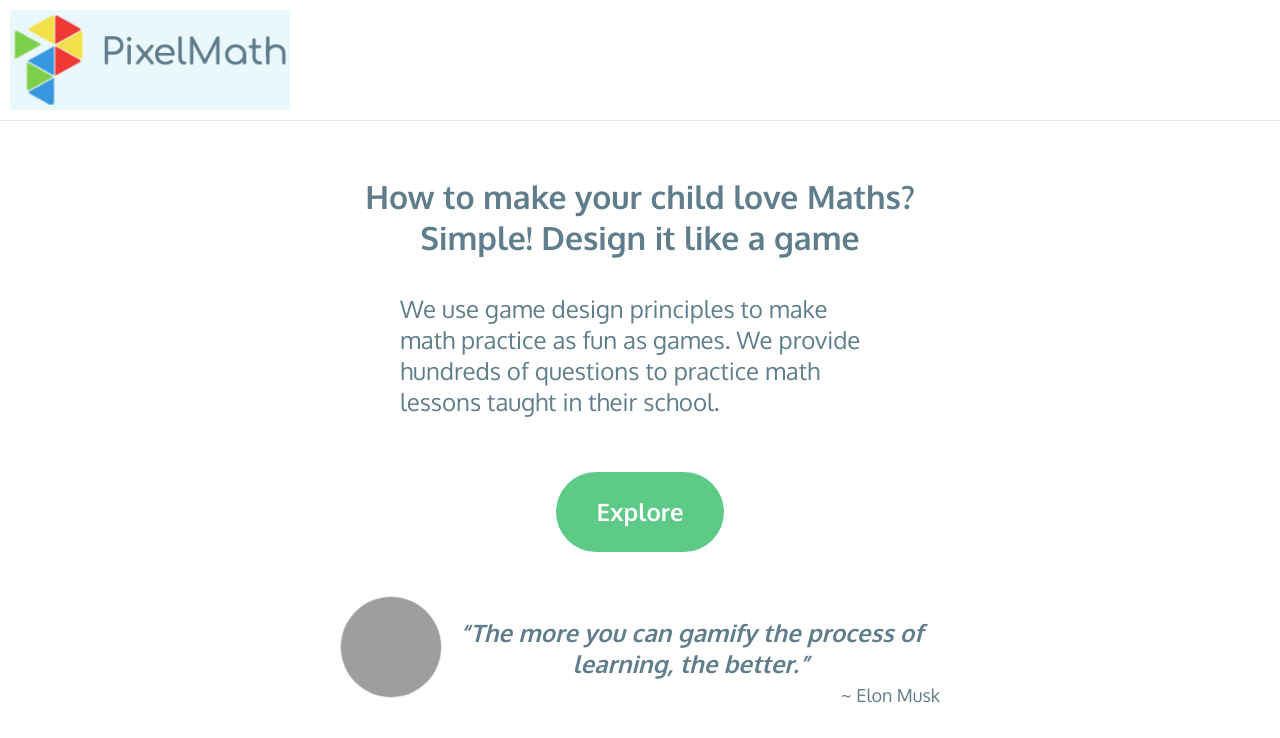
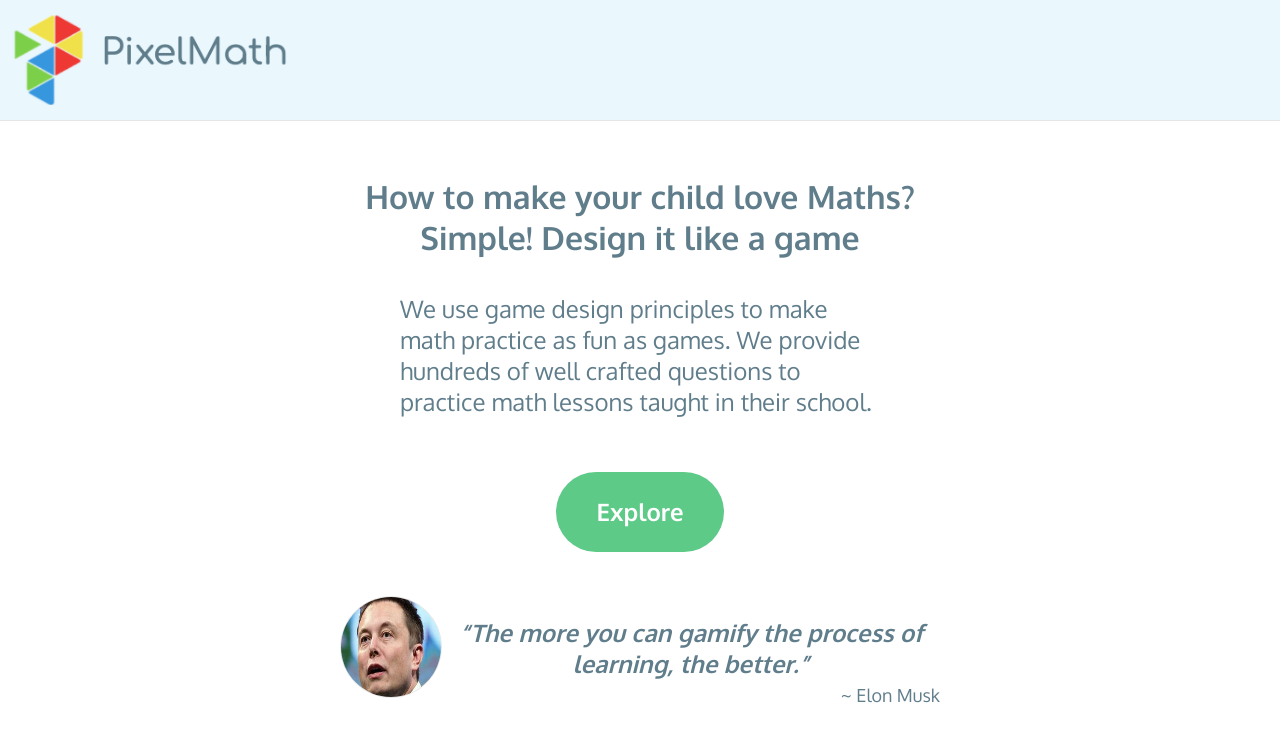
Before and after one commit to pixelmath/website, a Flask app: template templates/template_2.html in a window 1280 px wide. Shown: the top 738 px of the page. Run offline with Flask 2, Linux system fonts and the light colour scheme; the template is opened without the code that fills it, so the values that code supplies are empty; parts of the project's set-up code (start-up, migrations or seed data) failed here and were passed over; grey boxes are pictures that could not be loaded.

Commit message:
elon musk

```diff
--- a/templates/template_2.html
+++ b/templates/template_2.html
@@ -303,7 +303,7 @@
 
 <body style="background-color: #fff">
 <table align="center" cellpadding="0" cellspacing="0" class="container-for-gmail-android" width="100%">
-  <tr style="border-bottom: 1px solid #e5e5e5">
+  <tr style="border-bottom: 1px solid #e5e5e5; background-color: #eaf8fe;">
     <td align="left" valign="top" width="100%">
       <center>
         <table cellspacing="0" cellpadding="0" width="100%">
@@ -344,7 +344,7 @@
         <table cellspacing="0" cellpadding="0" width="600" class="w320">
           <tr>
             <td class="header-md free-text">
-              We use game design principles to make math practice as fun as games. We provide hundreds of questions to practice math lessons taught in their school.
+              We use game design principles to make math practice as fun as games. We provide hundreds of well crafted questions to practice math lessons taught in their school.
             </td>
           </tr>
         </table>
@@ -366,7 +366,7 @@
           </tr>
           <tr>
             <td>
-              <a href=""><img width="100" height="100" src="https://static.independent.co.uk/s3fs-public/thumbnails/image/2018/08/08/17/elon-musk.jpg?w968h681" style="border: 1px solid #e5e5e5; border-radius: 50%;" alt="profile_screen"></a>
+              <a href=""><img width="100" height="100" src="https://pixelmath.org/static/images/elon_musk.png" style="border: 1px solid #e5e5e5; border-radius: 50%;" alt="profile_screen"></a>
             </td>
             <td>
               <div class="header-md">
```
Also changed, not shown: app/static/images/elon_musk.png (added).
